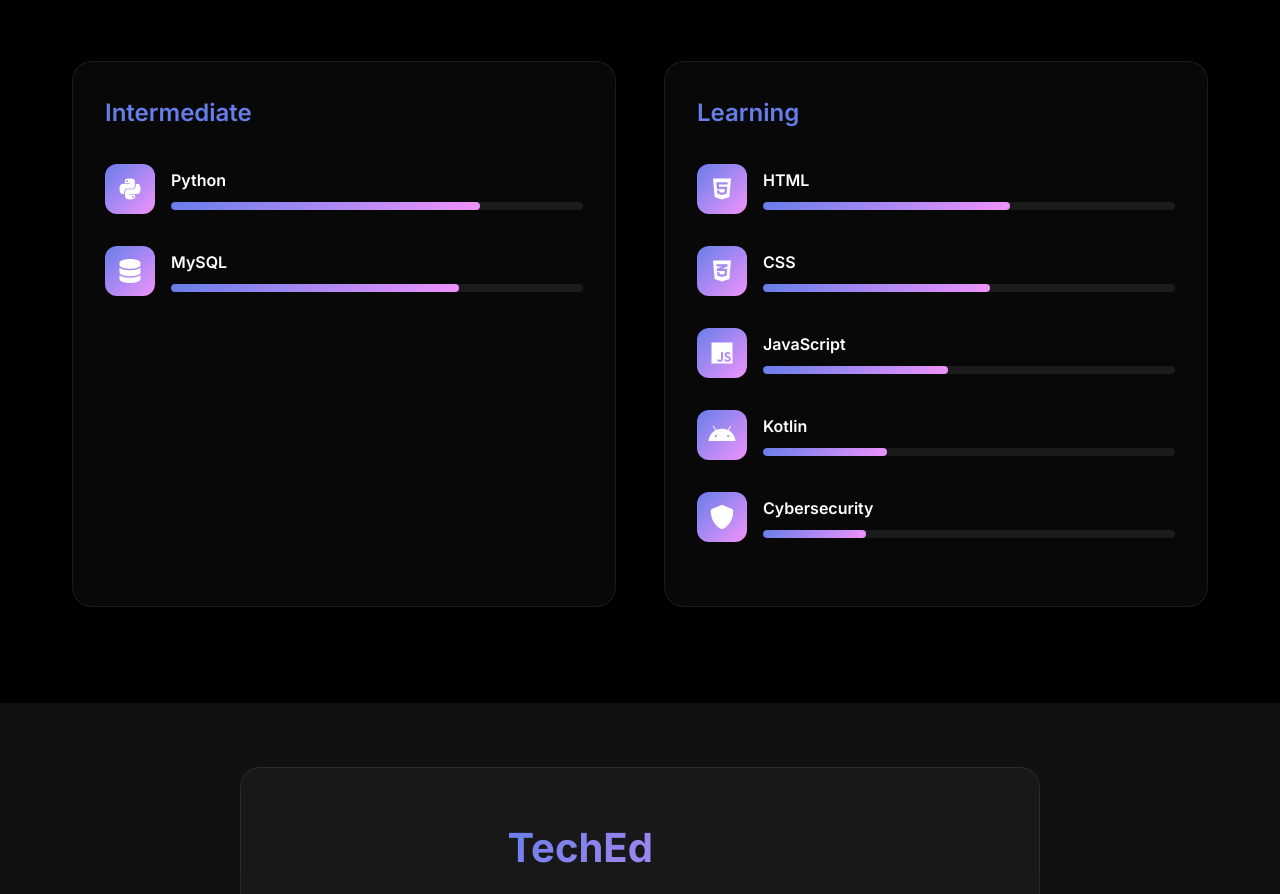
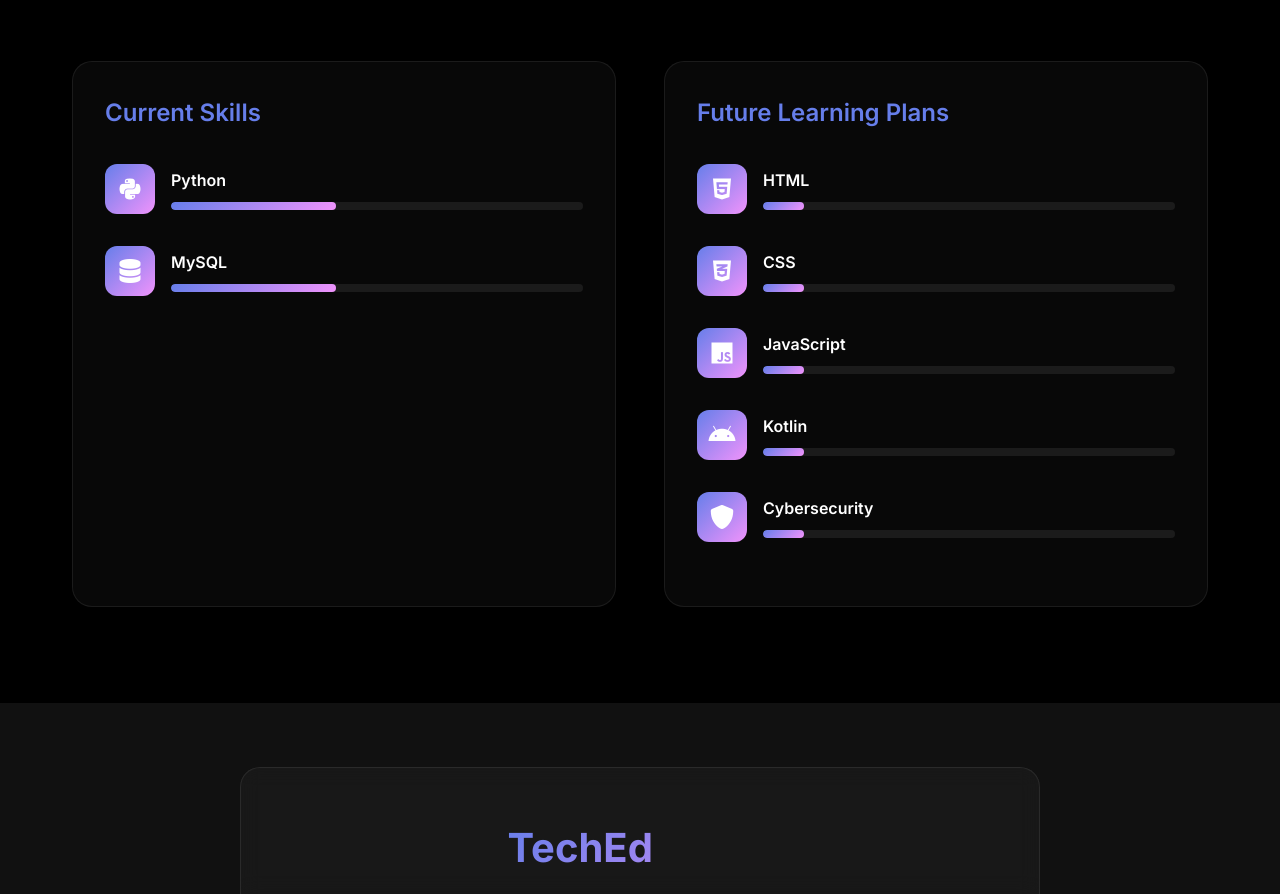
Before and after one commit to mohitpharkya/mohitpharkya.github.io, a plain HTML site: page index.html in a window 1280 px wide. Shown: the part 1654-2548 px from the top of the page. Drawn offline with Linux system fonts and the light colour scheme.

Commit message:
Update index.html

```diff
--- a/index.html
+++ b/index.html
@@ -141,7 +141,7 @@
             <h2 class="section-title">Skills & Technologies</h2>
             <div class="skills-grid">
                 <div class="skill-category">
-                    <h3 class="category-title">Intermediate</h3>
+                    <h3 class="category-title">Current Skills</h3>
                     <div class="skill-item">
                         <div class="skill-icon">
                             <i class="fab fa-python"></i>
@@ -149,7 +149,7 @@
                         <div class="skill-info">
                             <span class="skill-name">Python</span>
                             <div class="skill-progress">
-                                <div class="progress-bar" data-progress="75"></div>
+                                <div class="progress-bar" data-progress="40"></div>
                             </div>
                         </div>
                     </div>
@@ -160,13 +160,13 @@
                         <div class="skill-info">
                             <span class="skill-name">MySQL</span>
                             <div class="skill-progress">
-                                <div class="progress-bar" data-progress="70"></div>
+                                <div class="progress-bar" data-progress="40"></div>
                             </div>
                         </div>
                     </div>
                 </div>
                 <div class="skill-category">
-                    <h3 class="category-title">Learning</h3>
+                    <h3 class="category-title">Future Learning Plans</h3>
                     <div class="skill-item">
                         <div class="skill-icon">
                             <i class="fab fa-html5"></i>
@@ -174,7 +174,7 @@
                         <div class="skill-info">
                             <span class="skill-name">HTML</span>
                             <div class="skill-progress">
-                                <div class="progress-bar" data-progress="60"></div>
+                                <div class="progress-bar" data-progress="10"></div>
                             </div>
                         </div>
                     </div>
@@ -185,7 +185,7 @@
                         <div class="skill-info">
                             <span class="skill-name">CSS</span>
                             <div class="skill-progress">
-                                <div class="progress-bar" data-progress="55"></div>
+                                <div class="progress-bar" data-progress="10"></div>
                             </div>
                         </div>
                     </div>
@@ -196,7 +196,7 @@
                         <div class="skill-info">
                             <span class="skill-name">JavaScript</span>
                             <div class="skill-progress">
-                                <div class="progress-bar" data-progress="45"></div>
+                                <div class="progress-bar" data-progress="10"></div>
                             </div>
                         </div>
                     </div>
@@ -207,7 +207,7 @@
                         <div class="skill-info">
                             <span class="skill-name">Kotlin</span>
                             <div class="skill-progress">
-                                <div class="progress-bar" data-progress="30"></div>
+                                <div class="progress-bar" data-progress="10"></div>
                             </div>
                         </div>
                     </div>
@@ -218,7 +218,7 @@
                         <div class="skill-info">
                             <span class="skill-name">Cybersecurity</span>
                             <div class="skill-progress">
-                                <div class="progress-bar" data-progress="25"></div>
+                                <div class="progress-bar" data-progress="10"></div>
                             </div>
                         </div>
                     </div>
```
